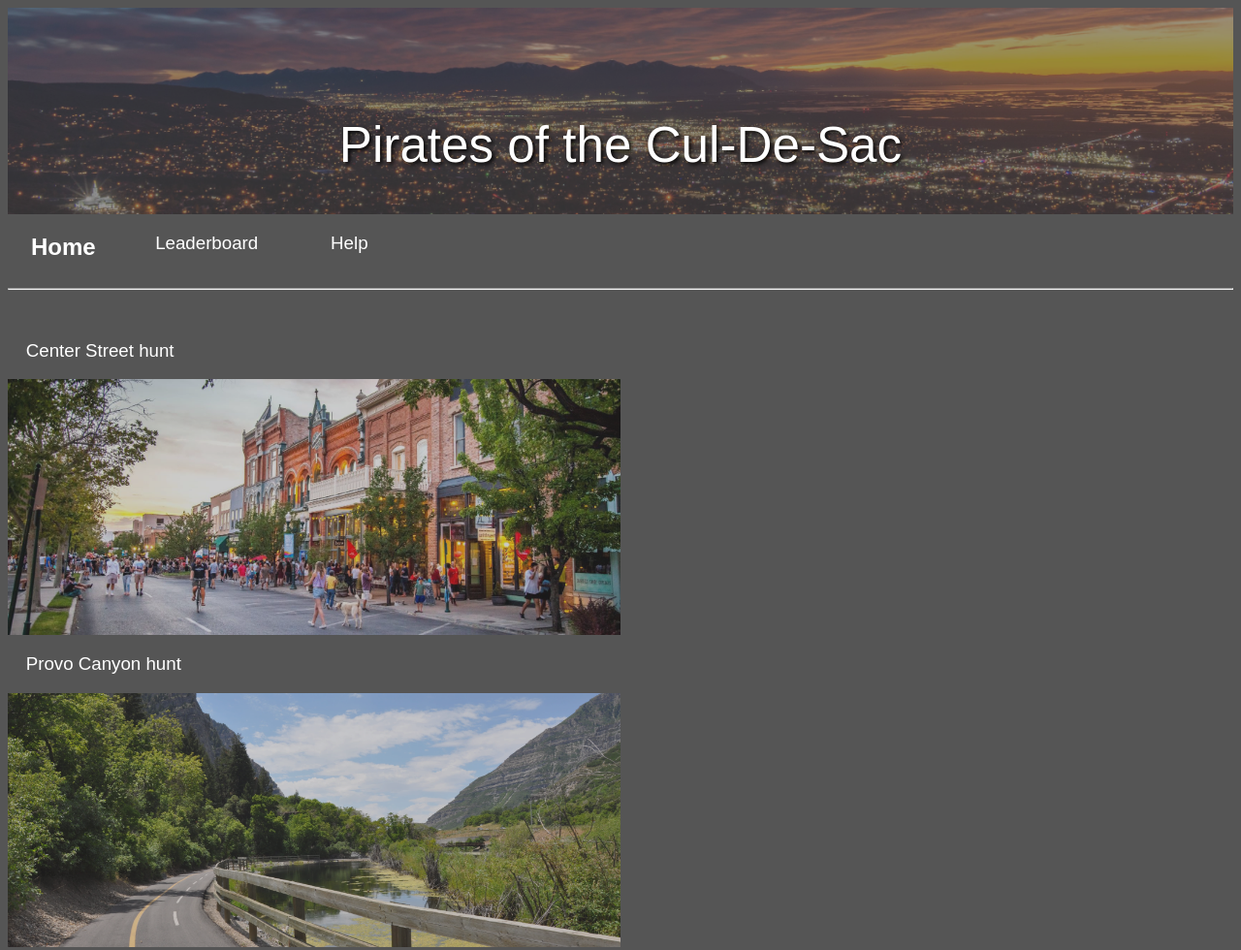
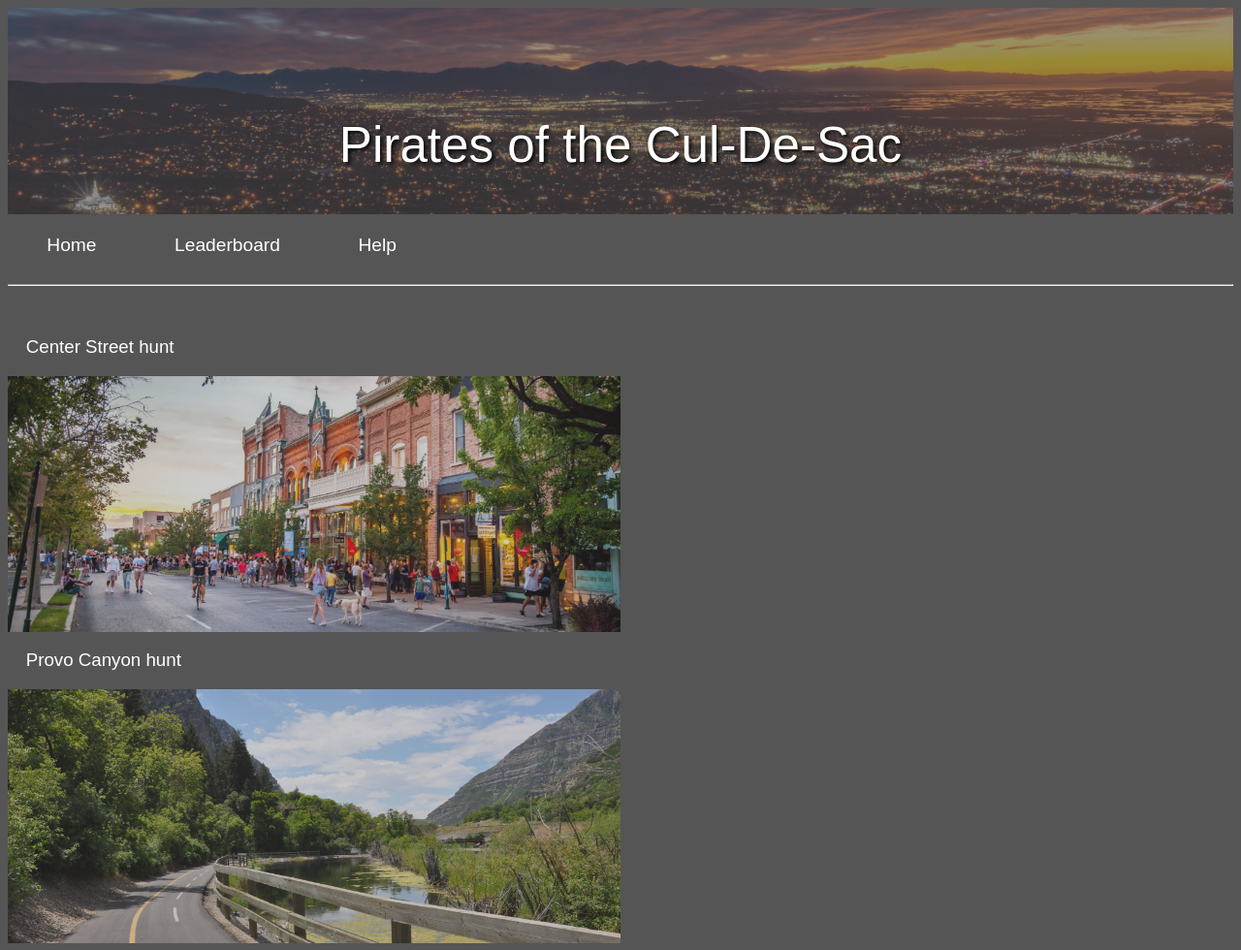
Before and after one commit to milkslurpee/startup, a website: page public/index.html in a window 1280 px wide. Shown: the top 980 px of the page at 97% size. Drawn offline with Linux system fonts and the light colour scheme.

Commit message:
blah blah

```diff
--- a/public/index.css
+++ b/public/index.css
@@ -46,8 +46,13 @@ menu {
 
 menu h3 {
   margin: 0;
-  padding: 1em;
+  padding: 1.1em;
   font-weight: 500;
+  font-size: 1.5vw;
+}
+
+#bold {
+  color: #23aebd;
 }
 
 menu a {
--- a/public/index.html
+++ b/public/index.html
@@ -21,7 +21,7 @@
       <nav>
         <!-- Menu is a semantic alternative to <ul> that represents an interaction -->
         <menu>
-          <h2><a href="index.html">Home</a></h2>
+          <h3 id="bold"><a href="index.html">Home</a></h3>
           <h3><a href="leaderboards.html">Leaderboard</a></h3>
           <h3><a href="help.html">Help</a></h3>
         </menu>
```
Also changed, not shown: public/help.html (+1 -1 lines), public/leaderboards.html (+1 -1 lines).
